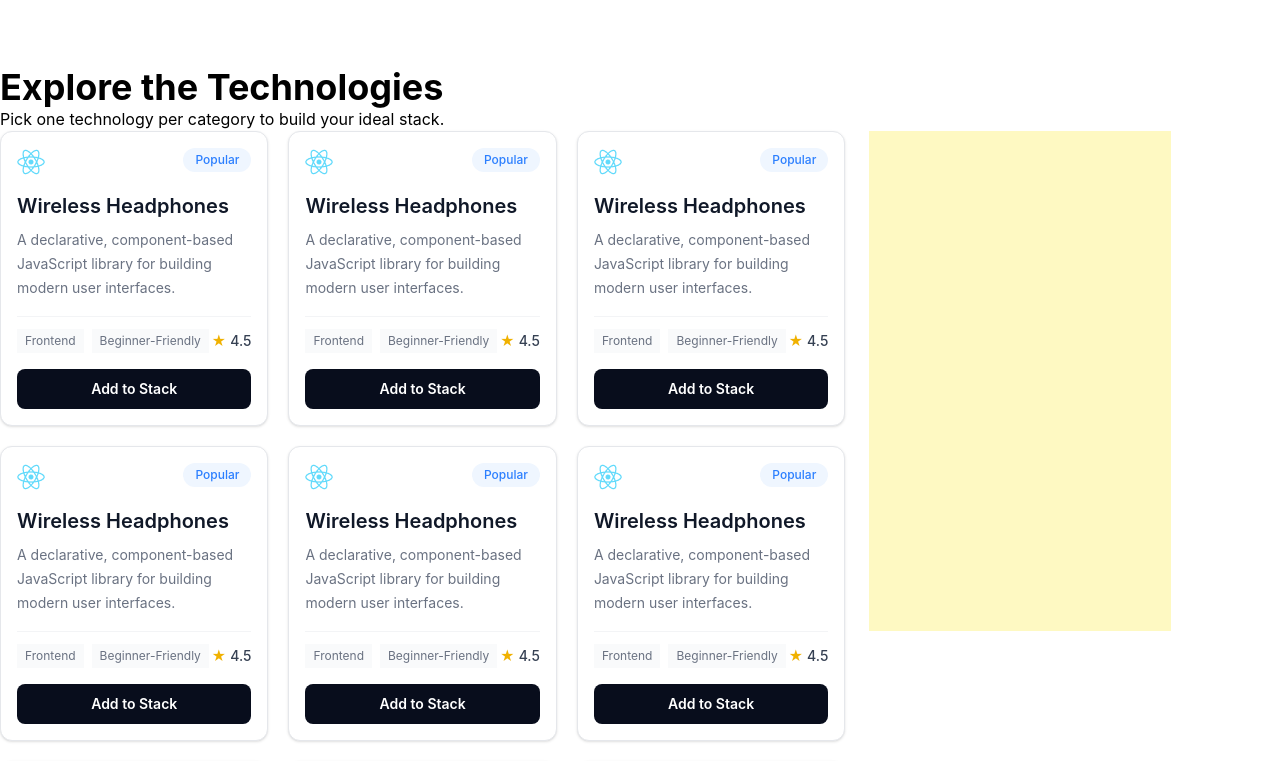
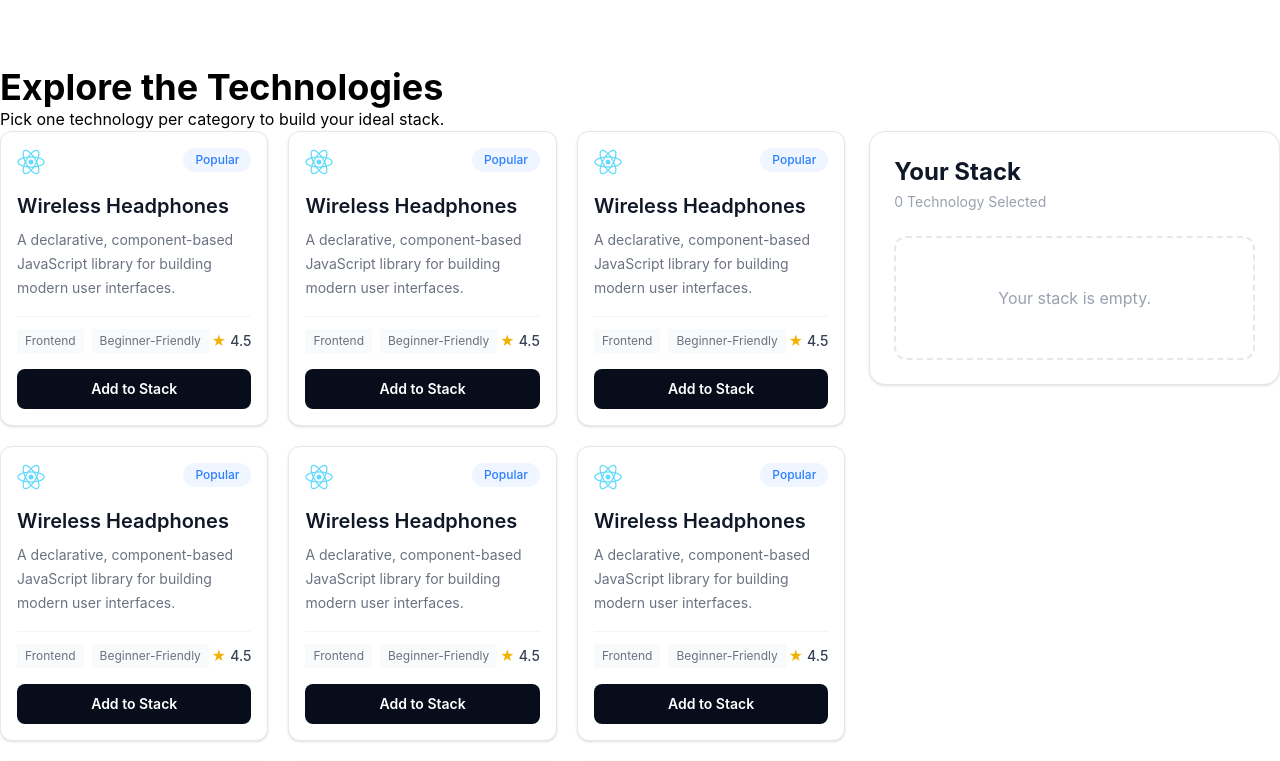
Before and after one commit to TamimurRahman/B-14-Assignment-5, a React (Vite) app in the folder Dev-Stack/: page / in a window 1280 px wide. Shown: the part 540-1301 px from the top of the page. Built offline with nearby package versions, Linux system fonts and the light colour scheme.

Commit message:
update the selected card container

```diff
--- a/Dev-Stack/src/components/Technologies.tsx
+++ b/Dev-Stack/src/components/Technologies.tsx
@@ -2,6 +2,7 @@ import React, { use, useState } from "react";
 import { CiStar } from "react-icons/ci";
 import { FaReact } from "react-icons/fa";
 import type { IPopularProduct } from "../types";
+import { RxCross2 } from "react-icons/rx";
 interface IpopularProductsProps {
   usersPromise: Promise<IPopularProduct[]>;
 }
@@ -23,11 +24,16 @@ const Technologies = ({ usersPromise }: IpopularProductsProps) => {
         <div className="col-span-8 w-full ">
           {/* card1, card2, card */}
           <div className="grid grid-cols-3 gap-5 ">
-            {data.map((product,index) => {
+            {data.map((product, index) => {
               return (
-                <div key={index} className=" rounded-xl border border-gray-200 bg-white p-4 shadow-sm ">
-                  <div  className="flex items-start justify-between">
-                    <div className="text-3xl"><img src={product.productimg} alt={product.title} /></div>
+                <div
+                  key={index}
+                  className=" rounded-xl border border-gray-200 bg-white p-4 shadow-sm "
+                >
+                  <div className="flex items-start justify-between">
+                    <div className="text-3xl">
+                      <img src={product.productimg} alt={product.title} />
+                    </div>
 
                     <span className="rounded-full bg-blue-50 px-3 py-1 text-xs font-medium text-blue-500">
                       {product.badge}
@@ -58,12 +64,17 @@ const Technologies = ({ usersPromise }: IpopularProductsProps) => {
 
                     <div className="flex items-center gap-1 text-sm">
                       <span className="text-yellow-500">★</span>
-                      <span className="font-medium text-gray-700">{product.rating}</span>
+                      <span className="font-medium text-gray-700">
+                        {product.rating}
+                      </span>
                     </div>
                   </div>
 
                   {/* Button */}
-                  <button onClick={()=> handleAddToCart(product)} className="mt-4 w-full rounded-lg bg-[#080d1c] py-2.5 text-sm font-semibold text-white">
+                  <button
+                    onClick={() => handleAddToCart(product)}
+                    className="mt-4 w-full rounded-lg bg-[#080d1c] py-2.5 text-sm font-semibold text-white"
+                  >
                     Add to Stack
                   </button>
                 </div>
@@ -72,7 +83,66 @@ const Technologies = ({ usersPromise }: IpopularProductsProps) => {
           </div>
         </div>
 
-        <div className="col-span-3 bg-yellow-100 h-[500px]"></div>
+        <div className="col-span-4">
+          <div className="rounded-2xl bg-white p-6 shadow-sm border border-gray-200">
+            <h2 className="text-2xl font-bold text-gray-900">Your Stack</h2>
+
+            <p className="mt-1 text-sm text-gray-400">
+              {cart.length} Technology Selected
+            </p>
+
+            {cart.length === 0 ? (
+              <div className="mt-6 rounded-xl border-2 border-dashed border-gray-200 py-12 text-center">
+                <p className="text-gray-400">Your stack is empty.</p>
+              </div>
+            ) : (
+              <div className="mt-6 space-y-3">
+                {cart.map((product, index) => (
+                  <div
+                    key={index}
+                    className="flex items-center justify-between rounded-xl border border-gray-200 p-3"
+                  >
+                    <div className="flex items-center gap-3">
+                      <img
+                        src={product.productimg}
+                        alt={product.title}
+                        className="h-10 w-10 object-contain"
+                      />
+
+                      <div>
+                        <h3 className="font-semibold text-gray-800">
+                          {product.title}
+                        </h3>
+
+                        <p className="text-xs text-gray-400">
+                          {product.category}
+                        </p>
+                      </div>
+                    </div>
+
+                    {/* Remove single product and help from google complete this functionality*/}
+                    <button
+                      onClick={() => {
+                        setCart(cart.filter((_, i) => i !== index));
+                      }}
+                      className="text-2xl text-gray-400 hover:text-red-500"
+                    >
+                      <RxCross2 />
+                    </button>
+                  </div>
+                ))}
+
+                {/* Remove All */}
+                <button
+                  onClick={() => setCart([])}
+                  className="mt-8 w-full rounded-xl border border-red-300 py-3 font-semibold text-red-500 hover:bg-red-50"
+                >
+                  Remove All
+                </button>
+              </div>
+            )}
+          </div>
+        </div>
       </div>
     </div>
   );
```
